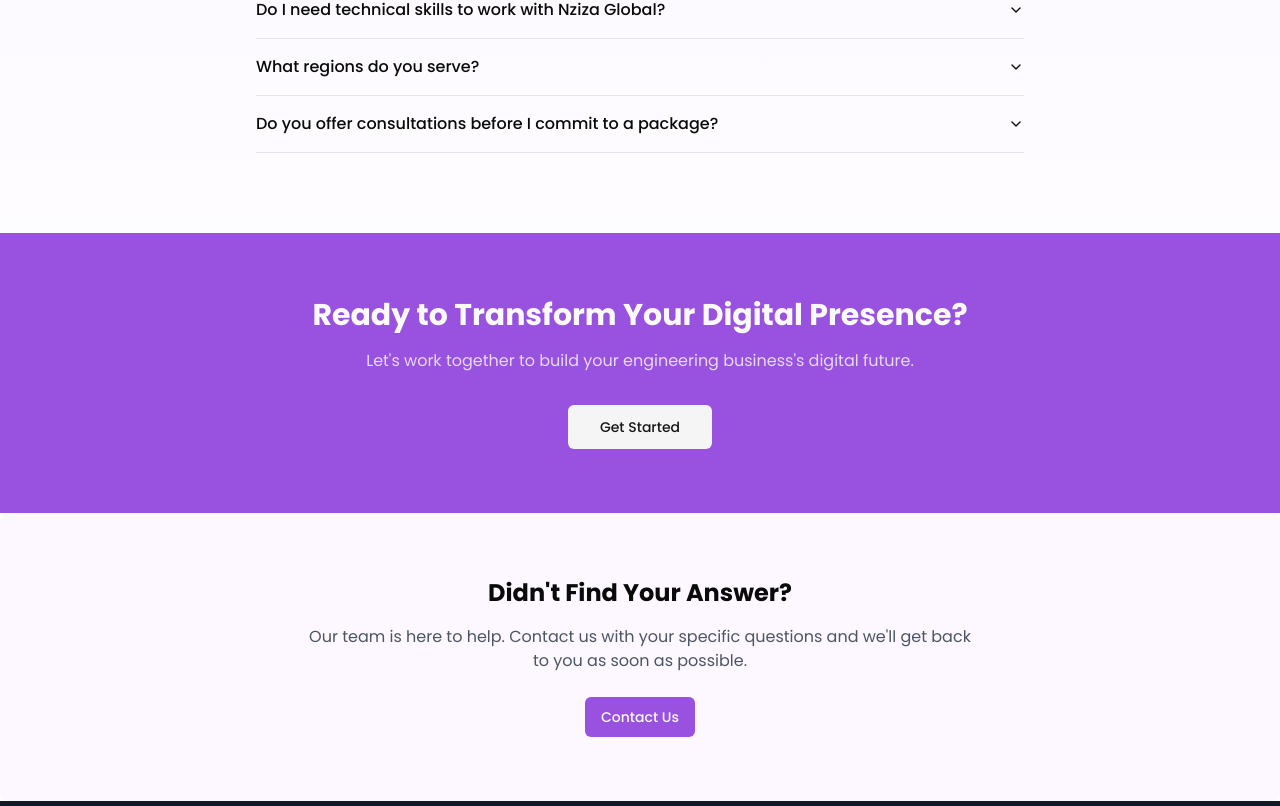
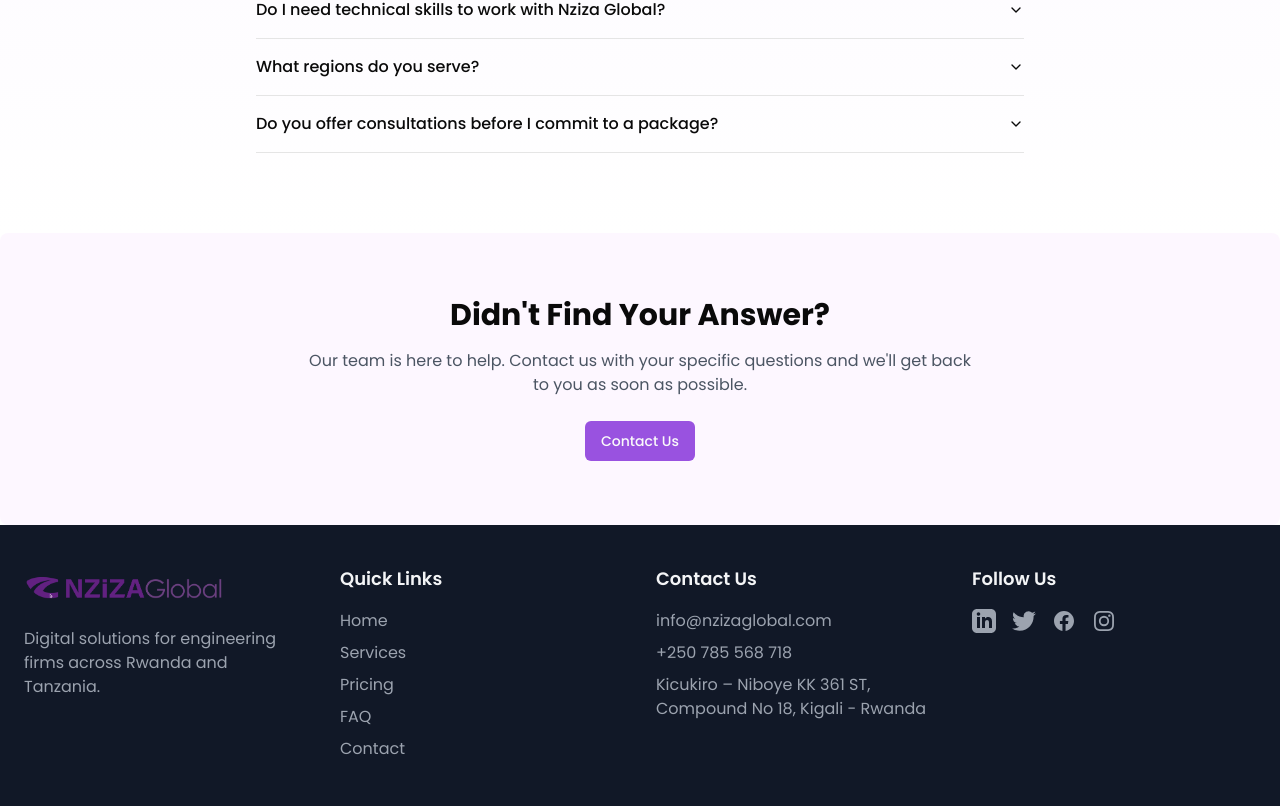
Before and after one commit to byamungulewis01/digsol.nzizaglobal.com, a React (Vite) app: page /faq in a window 1280 px wide. Shown: the part 637-1443 px from the top of the page. Built offline with nearby package versions, Linux system fonts and the light colour scheme.

Commit message:
new changes

```diff
--- a/src/pages/FaqPage.jsx
+++ b/src/pages/FaqPage.jsx
@@ -185,32 +185,32 @@
         structuredData={{
           "@context": "https://schema.org",
           "@type": "FAQPage",
-          "mainEntity": [
+          mainEntity: [
             {
               "@type": "Question",
-              "name": "What digital services do you offer for engineering businesses?",
-              "acceptedAnswer": {
+              name: "What digital services do you offer for engineering businesses?",
+              acceptedAnswer: {
                 "@type": "Answer",
-                "text": "We offer comprehensive digital services including web development, social media management, and content creation specifically tailored for engineering businesses."
-              }
+                text: "We offer comprehensive digital services including web development, social media management, and content creation specifically tailored for engineering businesses.",
+              },
             },
             {
               "@type": "Question",
-              "name": "How long does it take to develop a website?",
-              "acceptedAnswer": {
+              name: "How long does it take to develop a website?",
+              acceptedAnswer: {
                 "@type": "Answer",
-                "text": "Website development timeline varies based on complexity, typically ranging from 4-8 weeks for a complete engineering business website."
-              }
+                text: "Website development timeline varies based on complexity, typically ranging from 4-8 weeks for a complete engineering business website.",
+              },
             },
             {
               "@type": "Question",
-              "name": "Do you provide ongoing support after website launch?",
-              "acceptedAnswer": {
+              name: "Do you provide ongoing support after website launch?",
+              acceptedAnswer: {
                 "@type": "Answer",
-                "text": "Yes, we provide comprehensive ongoing support including maintenance, updates, and technical assistance to ensure your website runs smoothly."
-              }
-            }
-          ]
+                text: "Yes, we provide comprehensive ongoing support including maintenance, updates, and technical assistance to ensure your website runs smoothly.",
+              },
+            },
+          ],
         }}
       />
       <div className="bg-gradient-to-b from-purple-50 to-white">
@@ -228,7 +228,8 @@
                 Frequently Asked Questions
               </h1>
               <p className="text-lg text-muted-foreground mb-8">
-                Find answers to common questions about our digital services and solutions for engineering businesses.
+                Find answers to common questions about our digital services and
+                solutions for engineering businesses.
               </p>
             </motion.div>
           </div>
@@ -278,28 +279,6 @@
             </Tabs>
           </motion.div>
         </div>
-
-        {/* CTA Section */}
-        <section className="py-16 bg-primary text-primary-foreground">
-          <div className="container mx-auto px-4 sm:px-6 lg:px-8 text-center">
-              <motion.div
-                initial="hidden"
-              whileInView="visible"
-              viewport={{ once: true }}
-                variants={fadeInUp}
-            >
-              <h2 className="text-3xl font-bold mb-4">Ready to Transform Your Digital Presence?</h2>
-              <p className="text-primary-foreground/80 mb-8 max-w-2xl mx-auto">
-                Let's work together to build your engineering business's digital future.
-              </p>
-              <Link to="/contact">
-                <Button variant="secondary" size="lg">
-                  Get Started
-                </Button>
-              </Link>
-              </motion.div>
-          </div>
-        </section>
       </div>
 
       {/* Didn't Find Your Answer */}
@@ -310,7 +289,7 @@
         variants={fadeInUp}
         className="bg-fuchsia-50/70 rounded-lg py-16 text-center"
       >
-        <h2 className="text-2xl font-bold mb-4">Didn't Find Your Answer?</h2>
+        <h2 className="text-3xl font-bold mb-4">Didn't Find Your Answer?</h2>
         <p className="text-gray-600 mb-6 max-w-2xl mx-auto">
           Our team is here to help. Contact us with your specific questions and
           we'll get back to you as soon as possible.
```
Lines whose indentation alone changed are shown as unchanged.
